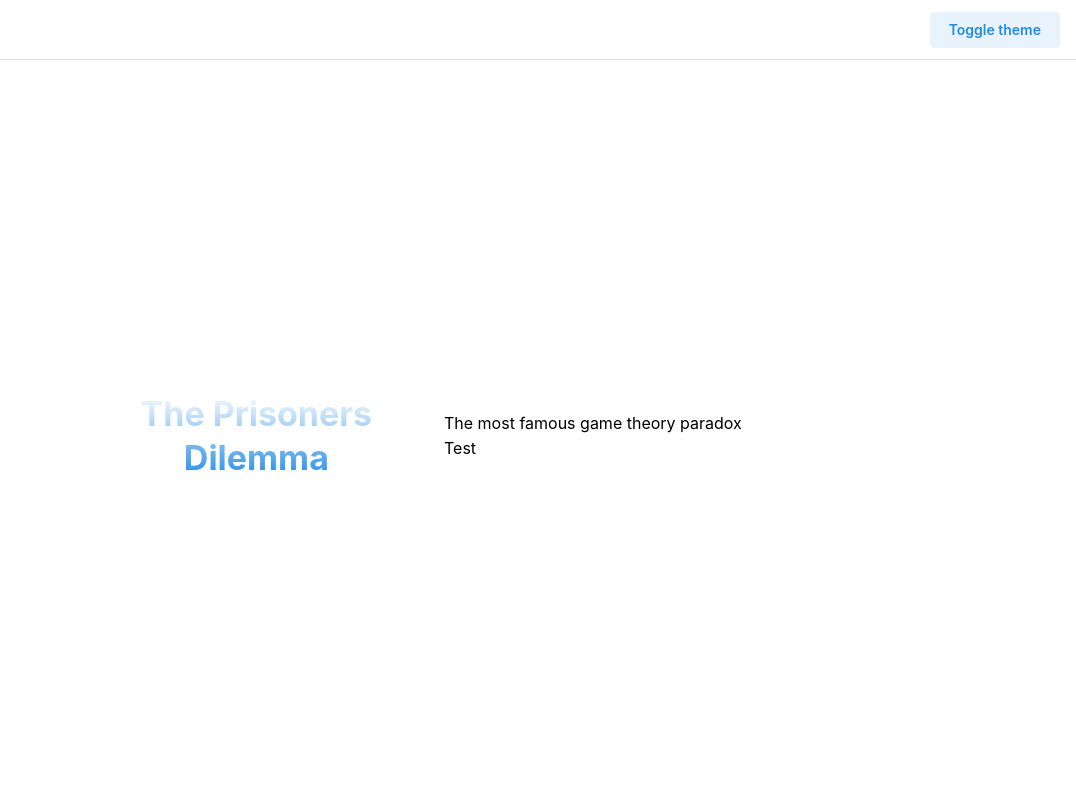
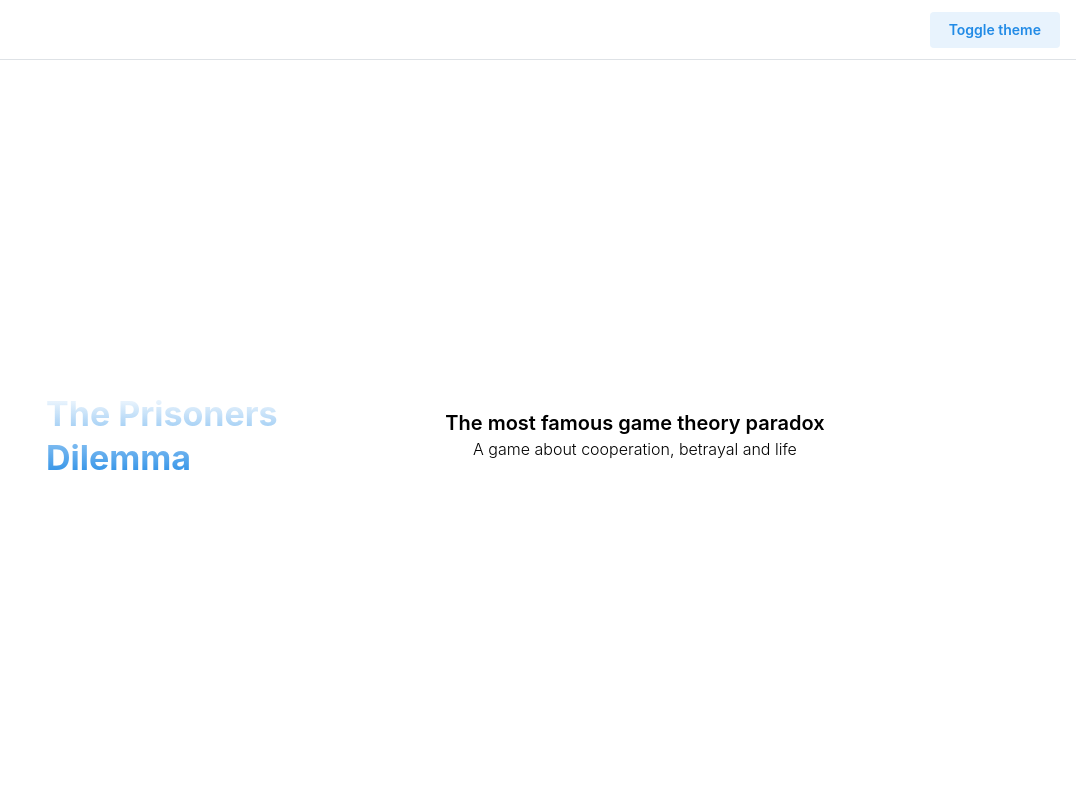
Before and after one commit to AndresCRamos/prisoners-dilemma, a React (Vite) app: page / in a window 1280 px wide. Shown: the top 800 px of the page, without its empty margins (204-1280 px from the left). Built offline with nearby package versions, Linux system fonts and the light colour scheme.

Commit message:
Add secont title and main text to Main TItle component

```diff
--- a/src/components/MainTitle.tsx
+++ b/src/components/MainTitle.tsx
@@ -1,17 +1,28 @@
-import { Grid, Text, Title } from "@mantine/core";
+import { Center, Grid, Text, Title } from "@mantine/core";
 
 function MainTitle() {
   return (
     <>
-      <Grid align="center" justify="center">
+      <Grid justify="center" align="center">
         <Grid.Col span={{ base: 12, sm: 6 }}>
-          <Title className="text-center my-4 bg-gradient-to-t from-[--mantine-primary-color-filled] inline-block text-transparent bg-clip-text border-white border-2 focus:border-red-600">
-            The Prisoners Dilemma
-          </Title>
+          <Center>
+            <Title
+              order={1}
+              className="bg-gradient-to-t from-[--mantine-primary-color-filled] inline-block text-transparent bg-clip-text"
+            >
+              The Prisoners Dilemma
+            </Title>
+          </Center>
         </Grid.Col>
         <Grid.Col span={{ base: 12, sm: 6 }}>
-          <Text>The most famous game theory paradox</Text>
-          <Text> Test</Text>
+          <Center className="flex-col">
+            <Title order={2} size="xl" className="font-semibold">
+              The most famous game theory paradox
+            </Title>
+            <Text className="font-light">
+              A game about cooperation, betrayal and life
+            </Text>
+          </Center>
         </Grid.Col>
       </Grid>
     </>
```
